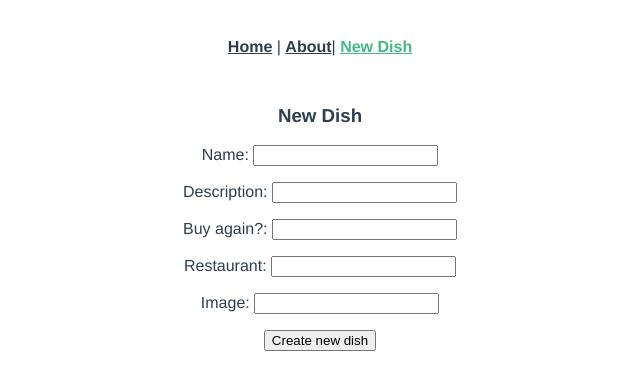
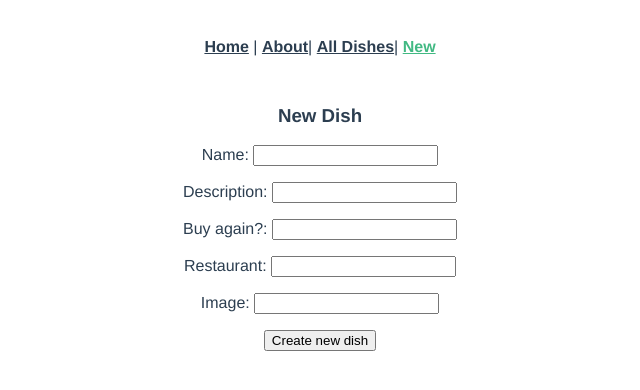
Before and after one commit to brittneynusbaum/food-frontend, a Vue app: page /dishes/new in a window 1280 px wide. Shown: the top 390 px of the page, without its empty margins (320-960 px from the left). Built offline with nearby package versions, Linux system fonts and the light colour scheme.

Commit message:
updates index action to multipage

```diff
--- a/src/App.vue
+++ b/src/App.vue
@@ -2,7 +2,8 @@
   <nav>
     <router-link to="/">Home</router-link> |
     <router-link to="/about">About</router-link>|
-    <router-link to="/dishes/new">New Dish</router-link>
+    <router-link to="/dishes">All Dishes</router-link>|
+    <router-link to="/dishes/new">New</router-link>
   </nav>
   <router-view />
 </template>
--- a/src/router/index.js
+++ b/src/router/index.js
@@ -1,6 +1,7 @@
 import { createRouter, createWebHistory } from 'vue-router'
 import HomeView from '../views/HomeView.vue'
 import DishesNew from '../views/DishesNew.vue'
+import DishesIndex from '../views/DishesIndex.vue'
 
 const routes = [
   {
@@ -17,6 +18,11 @@ const routes = [
     component: () => import(/* webpackChunkName: "about" */ '../views/AboutView.vue')
   },
   {
+    path: '/dishes',
+    name: 'dishes-index',
+    component: DishesIndex
+  },
+  {
     path: '/dishes/new',
     name: 'dishes-new',
     component: DishesNew
--- /dev/null
+++ b/src/views/DishesIndex.vue
@@ -0,0 +1,36 @@
+<script>
+import axios from 'axios'
+export default {
+  data: function () {
+    return {
+      message: "Did I Like that?",
+      dishes: []
+    };
+  },
+  created: function () {
+    this.indexDishes()
+  },
+  methods: {
+    indexDishes: function () {
+      console.log('all products')
+      axios.get("/dishes").then(response => {
+        console.log(response.data)
+        this.dishes = response.data
+      })
+    }
+  },
+};
+</script>
+
+<template>
+  <div class="home">
+    <h1>{{ message }}</h1>
+    <h3>All dishes</h3>
+    <div v-for="dish in dishes" v-bind:key="dish.id">
+      <p>{{ dish.name }}</p>
+    </div>
+  </div>
+</template>
+
+<style>
+</style>
--- a/src/views/HomeView.vue
+++ b/src/views/HomeView.vue
@@ -1,34 +1,18 @@
 <script>
-import axios from 'axios'
 export default {
   data: function () {
     return {
       message: "Did I Like that?",
-      dishes: []
     };
   },
-  created: function () {
-    this.indexDishes()
-  },
-  methods: {
-    indexDishes: function () {
-      console.log('all products')
-      axios.get("/dishes").then(response => {
-        console.log(response.data)
-        this.dishes = response.data
-      })
-    }
-  },
+  created: function () { },
+  methods: {},
 };
 </script>
 
 <template>
   <div class="home">
     <h1>{{ message }}</h1>
-    <h3>All dishes</h3>
-    <div v-for="dish in dishes" v-bind:key="dish.id">
-      <p>{{ dish.name }}</p>
-    </div>
   </div>
 </template>
 
```
